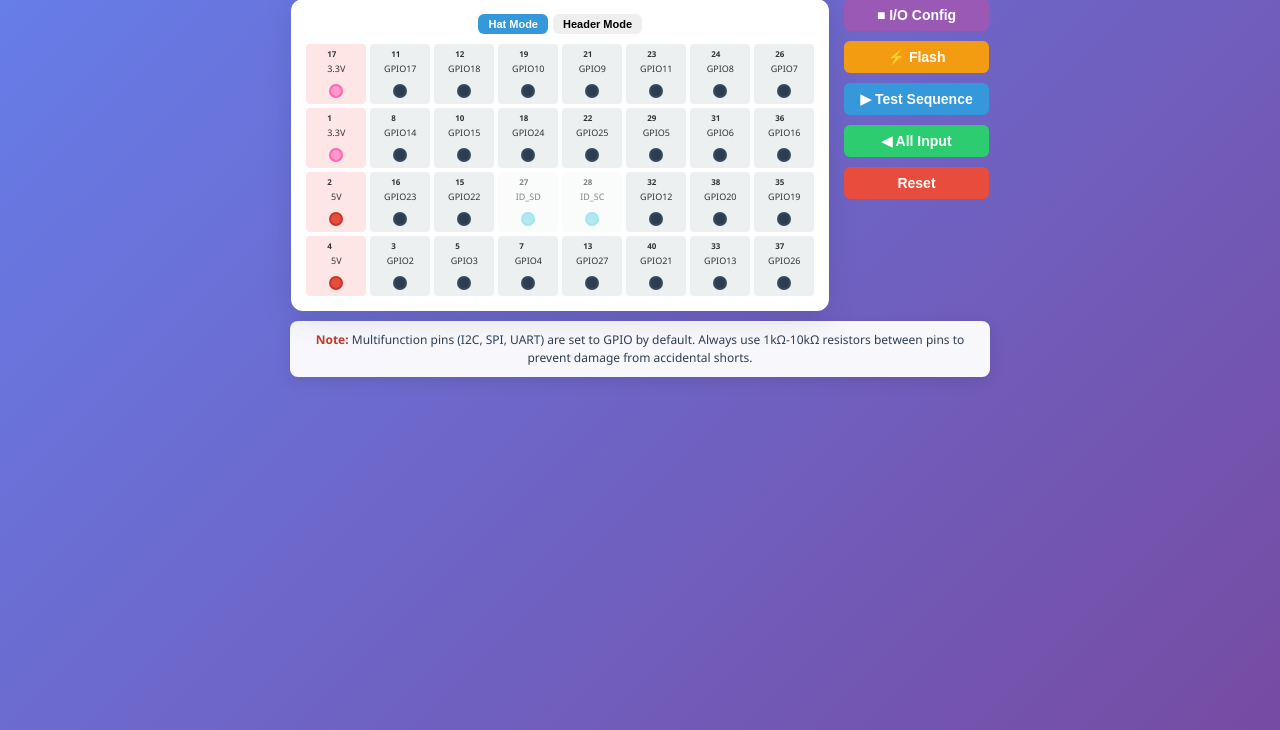
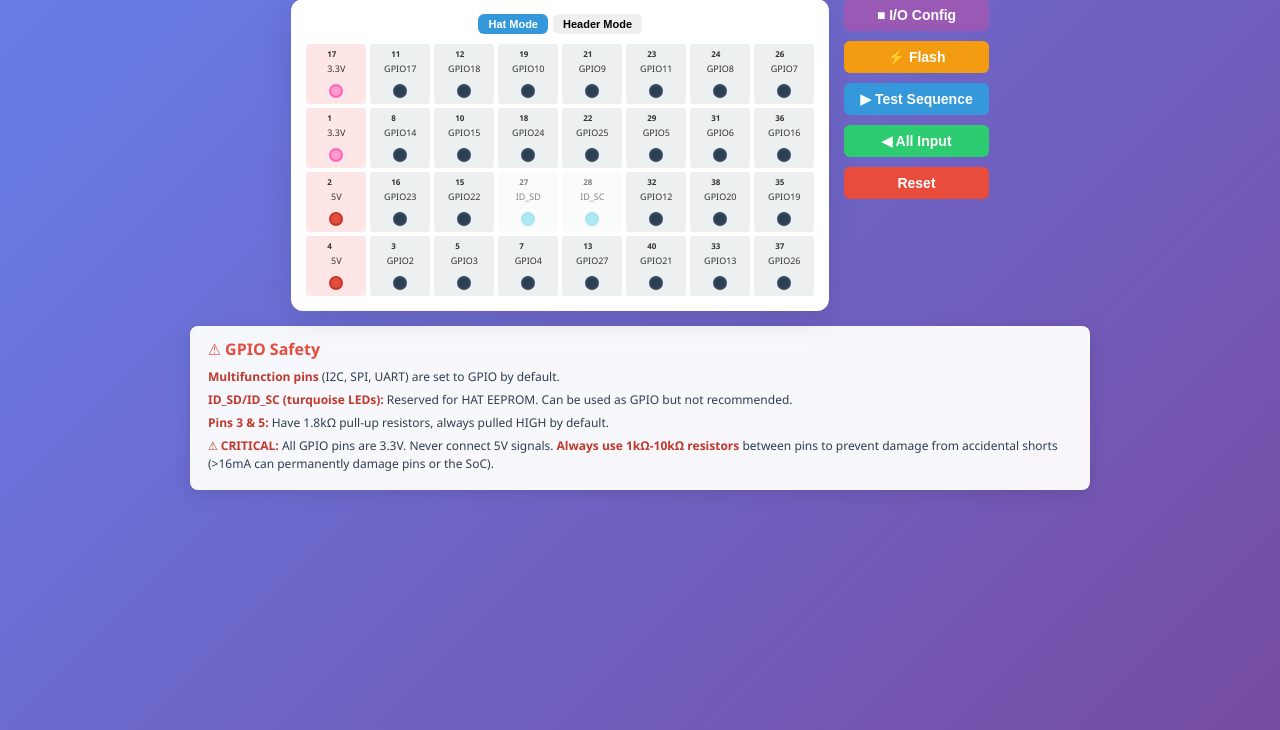
Before and after one commit to PeterGrecian/gpioviz, a Flask app: page / in a window 1280 px wide. Shown: the part 54-784 px from the top of the page. Run offline with Flask 3, Linux system fonts and the light colour scheme.

Commit message:
Expand GPIO safety notice with key information
- Added details about turquoise ID_SD/ID_SC pins (HAT EEPROM)
- Included pull-up resistor info for pins 3 & 5
- Emphasized 3.3V voltage limit and resistor requirements
- Kept compact format with ~50% of original content

```diff
--- a/static/css/style.css
+++ b/static/css/style.css
@@ -498,20 +498,25 @@ body.config-tool-active .pin-indicator {
 .gpio-notice {
     background: rgba(255,255,255,0.95);
     border-radius: 8px;
-    padding: 10px 15px;
-    margin-top: 10px;
+    padding: 12px 18px;
+    margin-top: 15px;
     box-shadow: 0 4px 16px rgba(0,0,0,0.1);
-    max-width: 700px;
+    max-width: 900px;
     margin-left: auto;
     margin-right: auto;
-    text-align: center;
+}
+
+.gpio-notice h3 {
+    color: #e74c3c;
+    margin: 0 0 8px 0;
+    font-size: 1em;
 }
 
 .gpio-notice p {
     color: #2c3e50;
     font-size: 12px;
     line-height: 1.5;
-    margin: 0;
+    margin: 5px 0;
 }
 
 .gpio-notice strong {
--- a/templates/index.html
+++ b/templates/index.html
@@ -300,7 +300,11 @@
 
         <!-- GPIO Notice -->
         <div class="gpio-notice">
-            <p><strong>Note:</strong> Multifunction pins (I2C, SPI, UART) are set to GPIO by default. Always use 1kΩ-10kΩ resistors between pins to prevent damage from accidental shorts.</p>
+            <h3>⚠ GPIO Safety</h3>
+            <p><strong>Multifunction pins</strong> (I2C, SPI, UART) are set to GPIO by default.</p>
+            <p><strong>ID_SD/ID_SC (turquoise LEDs):</strong> Reserved for HAT EEPROM. Can be used as GPIO but not recommended.</p>
+            <p><strong>Pins 3 & 5:</strong> Have 1.8kΩ pull-up resistors, always pulled HIGH by default.</p>
+            <p><strong>⚠ CRITICAL:</strong> All GPIO pins are 3.3V. Never connect 5V signals. <strong>Always use 1kΩ-10kΩ resistors</strong> between pins to prevent damage from accidental shorts (>16mA can permanently damage pins or the SoC).</p>
         </div>
     </div>
 
```
